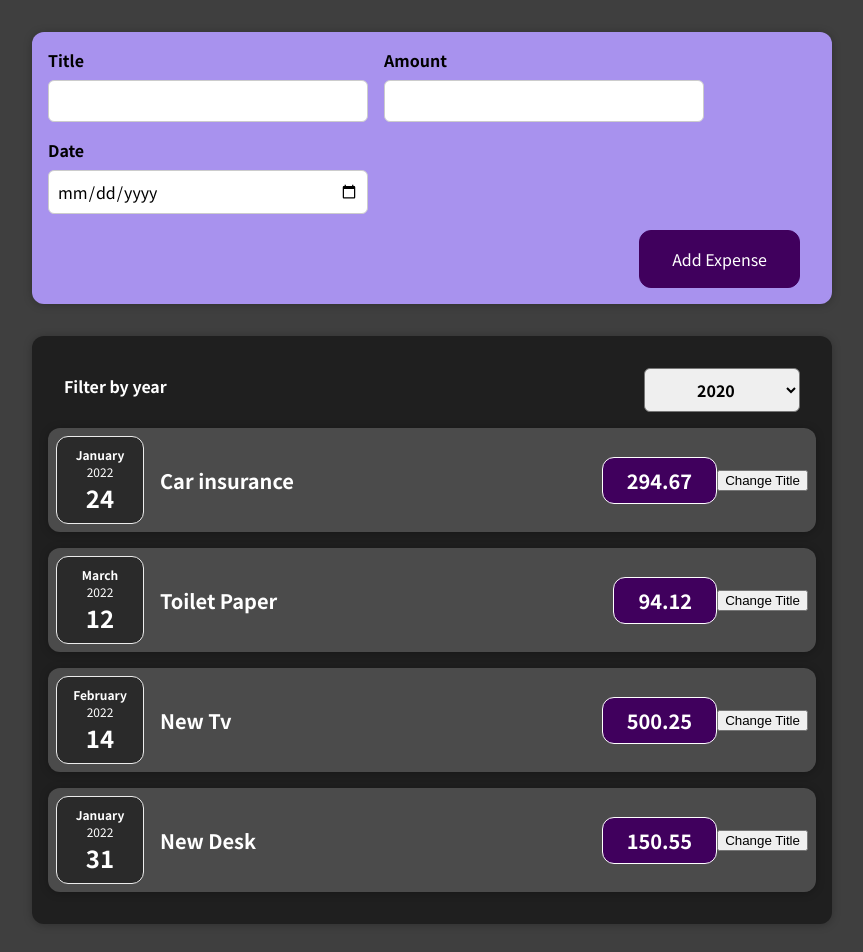
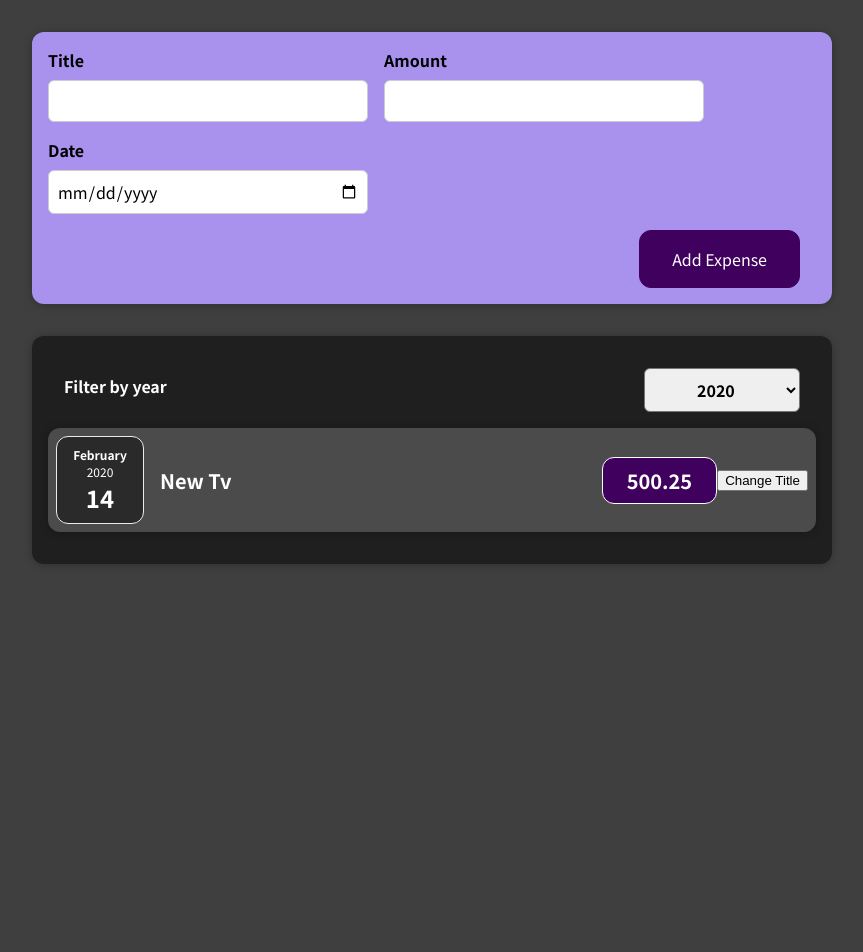
Before and after one commit to Davic15/React-The-Complete-Guide, a React (Create React App) app in the folder section-03/: page / in a window 1280 px wide. Shown: the top 952 px of the page, without its empty margins (208-1071 px from the left). After the commit the page ends 800 px from the top, so only its background shows below. Built offline with nearby package versions, Linux system fonts and the light colour scheme.

Commit message:
Section 5: Rendring Lists & Conditional Content

```diff
--- a/section-03/src/App.js
+++ b/section-03/src/App.js
@@ -5,11 +5,11 @@
 //* With react we can generate out HTML without write too much code.
 //* New Component in new files
 //* The App component will render into single HTML page. the other components will come after App component
+import React, { useState } from 'react';
 import NewExpense from './components/NewExpense/NewExpense';
 import Expenses from './components/Expenses/Expenses';
 
-const App = () => {
-  const expenses = [
+const DUMMY_EXPENSES = [
   {
     id: 'e1',
     title: 'Car insurance',
@@ -26,19 +26,23 @@
     id: 'e3',
     title: 'New Tv',
     amount: 500.25,
-      date: new Date(2022, 1, 14)
+    date: new Date(2020, 1, 14)
   },
   {
     id: 'e4',
     title: 'New Desk',
     amount: 150.55,
-      date: new Date(2022, 0, 31)
+    date: new Date(2021, 0, 31)
   }
 ];
 
-  const addExpenseHandler = expense => {
-    console.log('In App.js');
-    console.log(expense)
+const App = () => {
+  const [expenses, setExpenses] = useState(DUMMY_EXPENSES);
+
+  const addExpenseHandler = (expense) => {
+    setExpenses ((prevExpenses) => {
+      return [expense, ...prevExpenses];
+    });
   }
 
   //* Send data (props), in the component we can access them with props.title, props.amount, props.date
--- a/section-03/src/components/Expenses/Expenses.js
+++ b/section-03/src/components/Expenses/Expenses.js
@@ -10,34 +10,26 @@
     const filterChangeHandler = selectedYear => {
         setFilteredYear(selectedYear);
     }
+
+    const filteredExpenses = props.items.filter(expense => {
+        return expense.date.getFullYear().toString() === filteredYear;
+    })
     return (
         <div>
             <Card className='expenses'>
                 <ExpensesFilter selected={filteredYear} onChangeFilter={filterChangeHandler}/>
-                <ExpenseItem
-                    title={props.items[0].title}
-                    amount={props.items[0].amount}
-                    date={props.items[0].date}
-                />
-                <ExpenseItem
-                    title={props.items[1].title}
-                    amount={props.items[1].amount}
-                    date={props.items[1].date}
-                />
-                <ExpenseItem
-                    title={props.items[2].title}
-                    amount={props.items[2].amount}
-                    date={props.items[2].date}
-                />
-                <ExpenseItem
-                    title={props.items[3].title}
-                    amount={props.items[3].amount}
-                    date={props.items[3].date}
-                />
+
+                {filteredExpenses.map((expense) => (
+                    <ExpenseItem
+                        key={expense.id}
+                        title={expense.title}
+                        amount={expense.amount}
+                        date={expense.date}
+                    />
+                ))}
             </Card>
         </div>
-
     );
-}
+};
 
 export default Expenses;
```
Lines whose indentation alone changed are shown as unchanged.
